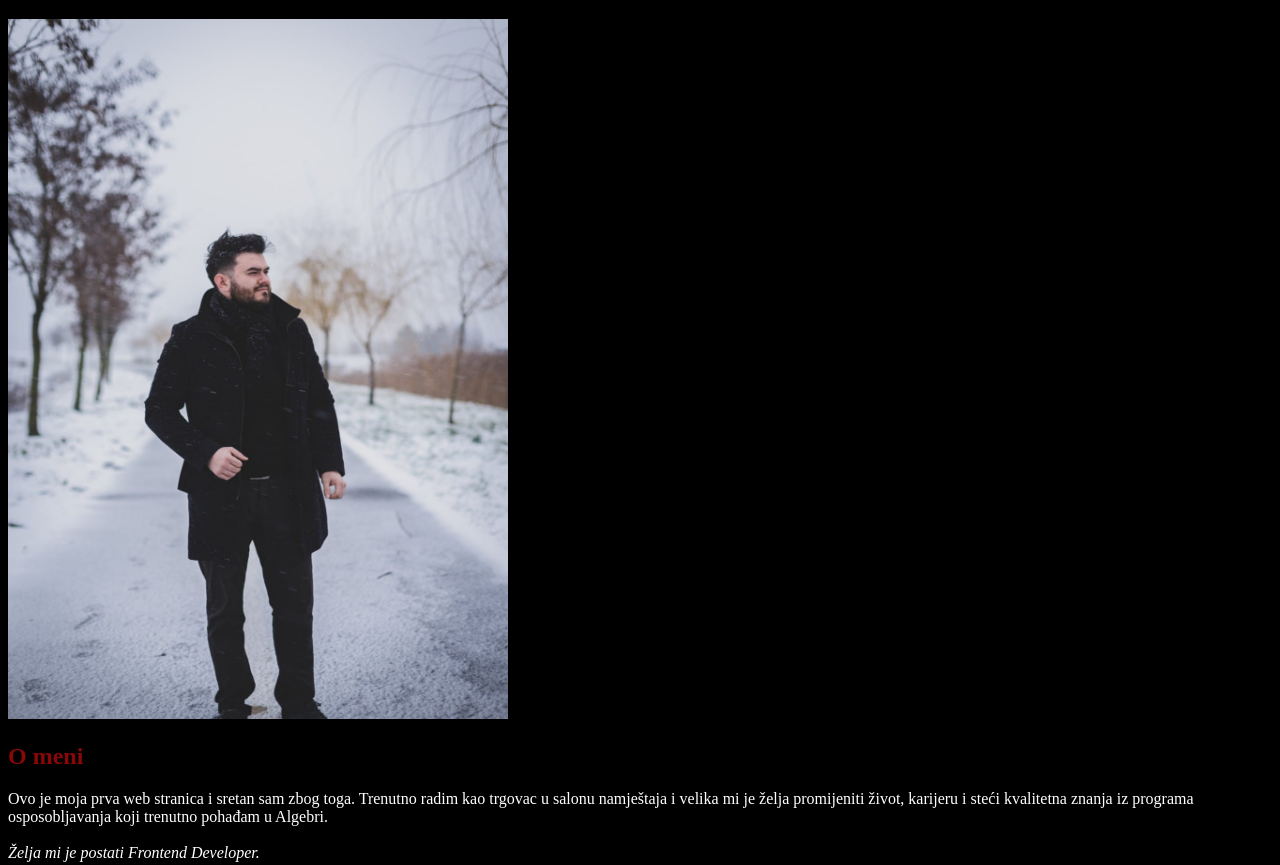
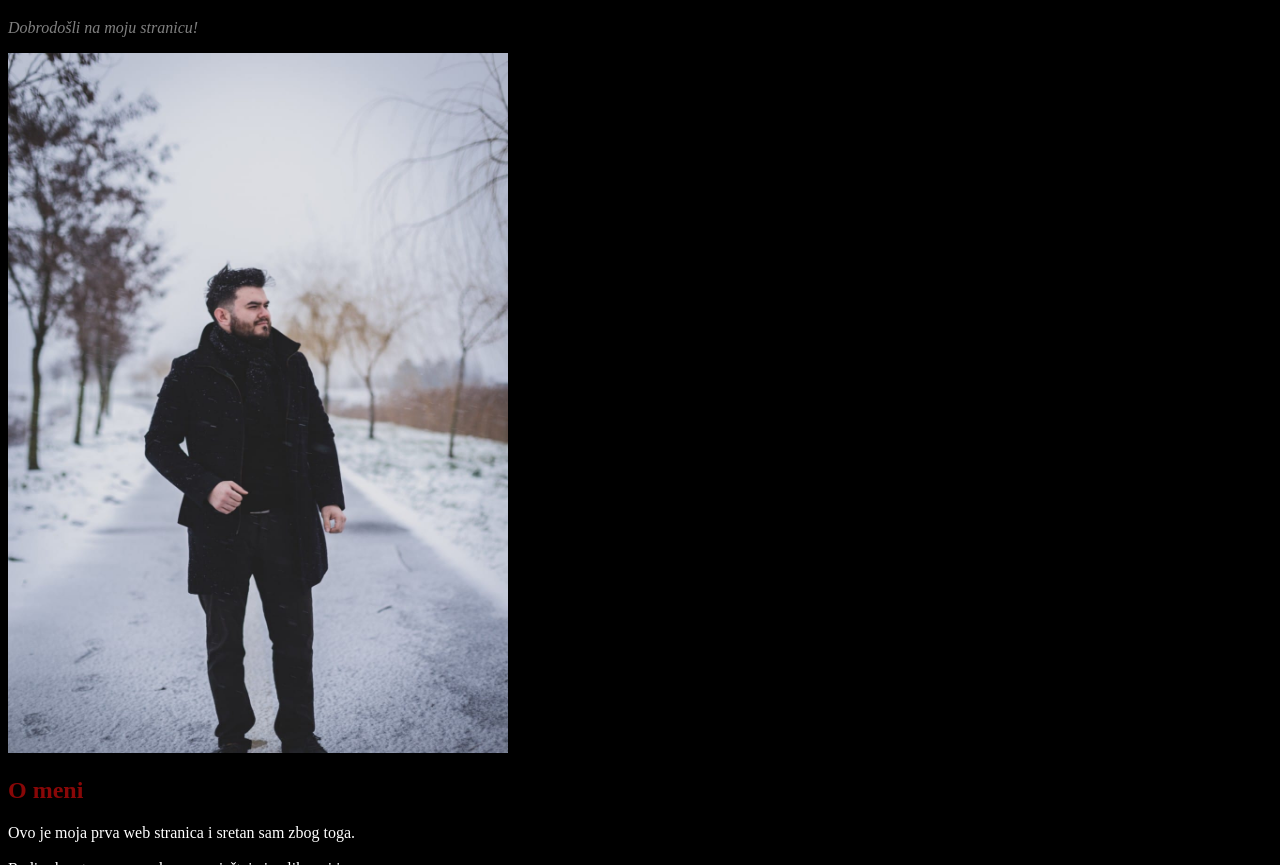
Before and after one commit to Andrej-Juric/frontedAlgebra, a plain HTML site: page doma1.html in a window 1280 px wide. Shown: the part 87-952 px from the top of the page. Drawn offline with Linux system fonts and the light colour scheme.

Commit message:
Promjena

```diff
--- a/doma1.html
+++ b/doma1.html
@@ -13,6 +13,7 @@
     <a href="./index.html" style="color: rgb(136, 7, 7)">Vrati se na početnu</a>
 
     <h1 style="color: rgb(136, 7, 7)">Andrej Jurić</h1>
+    <p style="color: gray"><i>Dobrodošli na moju stranicu!</i></p>
     <img
       src="./ja.jpg"
       alt="Fotka se nije učitala"
@@ -22,10 +23,10 @@
 
     <h2 style="color: rgb(136, 7, 7)">O meni</h2>
     <p style="color: white">
-      Ovo je moja prva web stranica i sretan sam zbog toga. Trenutno radim kao
-      trgovac u salonu namještaja i velika mi je želja promijeniti život,
-      karijeru i steći kvalitetna znanja iz programa osposobljavanja koji
-      trenutno pohađam u Algebri. <br />
+      Ovo je moja prva web stranica i sretan sam zbog toga. </br></br> Radim kao
+      trgovac u salonu namještaja i velika mi je </br>želja promijeniti život,
+      karijeru i steći kvalitetna znanja</br> iz programa osposobljavanja koji
+      trenutno pohađam </br>u Algebri. <br />
       <br />
       <i>Želja mi je postati Frontend Developer.</i>
     </p>
```
